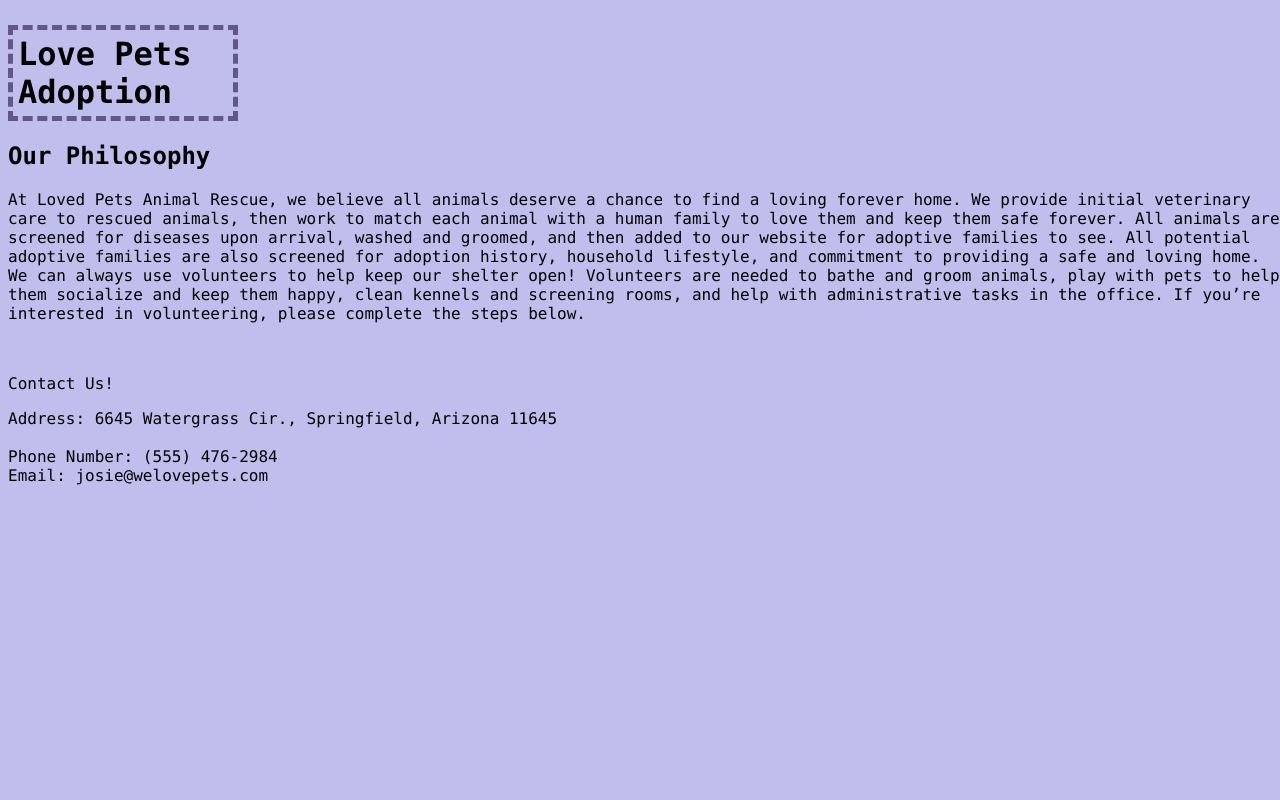
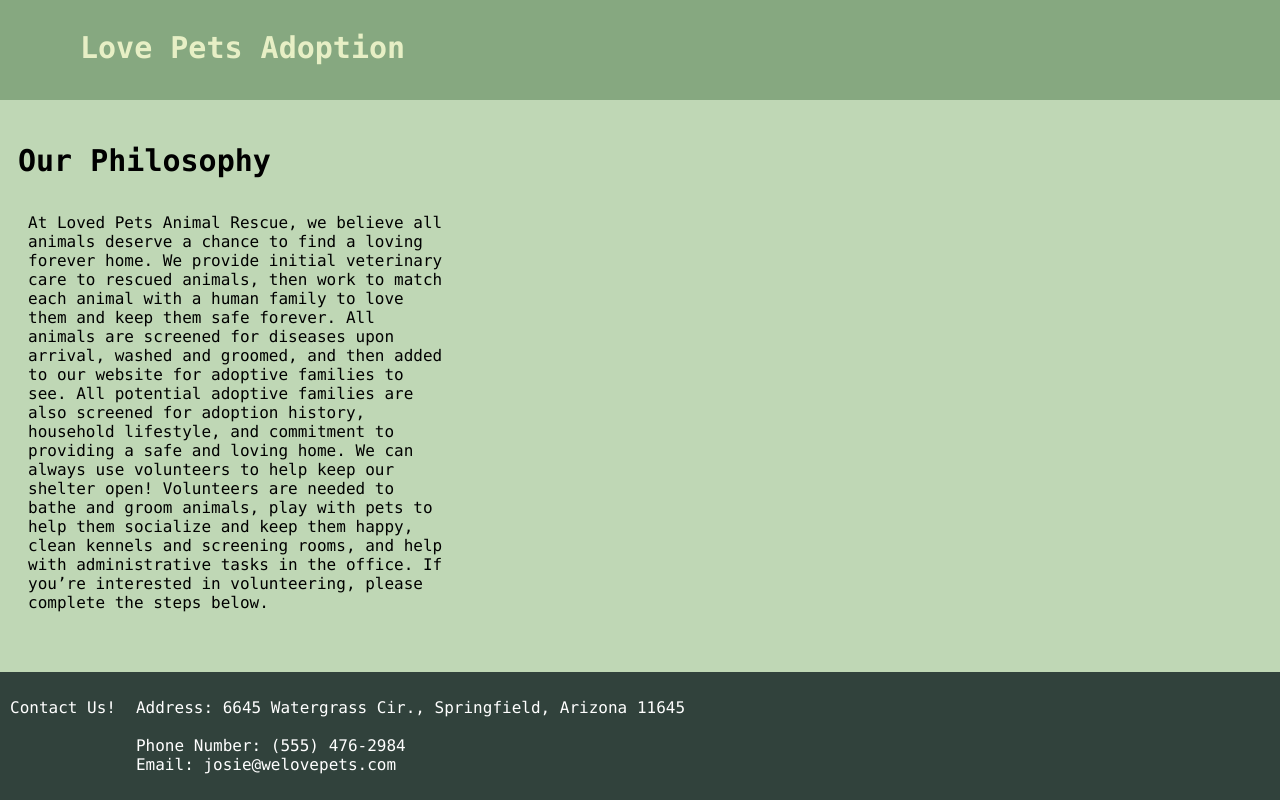
Before and after one commit to SabbineK/love_pets_adoption, a plain HTML site: page index.html in a window 1280 px wide. Drawn offline with Linux system fonts and the light colour scheme.

Commit message:
Update style.css

```diff
--- a/style.css
+++ b/style.css
@@ -1,15 +1,50 @@
 *{box-sizing: border-box;}
 
 body{
-  height: 100%;
-  width: 100%;
-  background-color: #bfbeed;
   font-family: Monaco, Lucida Console, Verdana;
+  background-color: #BFD7B5;
+  padding-top: 100px;
+  padding-top: 100px;
+  overflow-x: hidden;
+}
+
+main, p{
+  padding: 10px;
 }
 
 h1{
-  width: 18%;
-  margin-top: 25px;
-  padding: 5px;
-  border: 5px dashed #63578a;
+  padding: 10px;
+  margin-left: 70px;
+  color: #E7EFC5;
+  font-size: 30px;
 }
+
+h2{
+  font-size: 30px;
+}
+
+header{
+  background-color: #86a880;
+  display: flex;
+  position: fixed;
+  width: 100%;
+  top: 0;
+  left: 0;
+  height: 100px;
+}
+
+.philosophy{
+  display: flex;
+  width: 35%;
+}
+
+footer{
+  background-color: #31423c;
+  color: white;
+  width: 100%;
+  display: flex;
+  bottom: 0;
+  left: 0;
+  right: 0;
+  position: fixed;
+}
```
